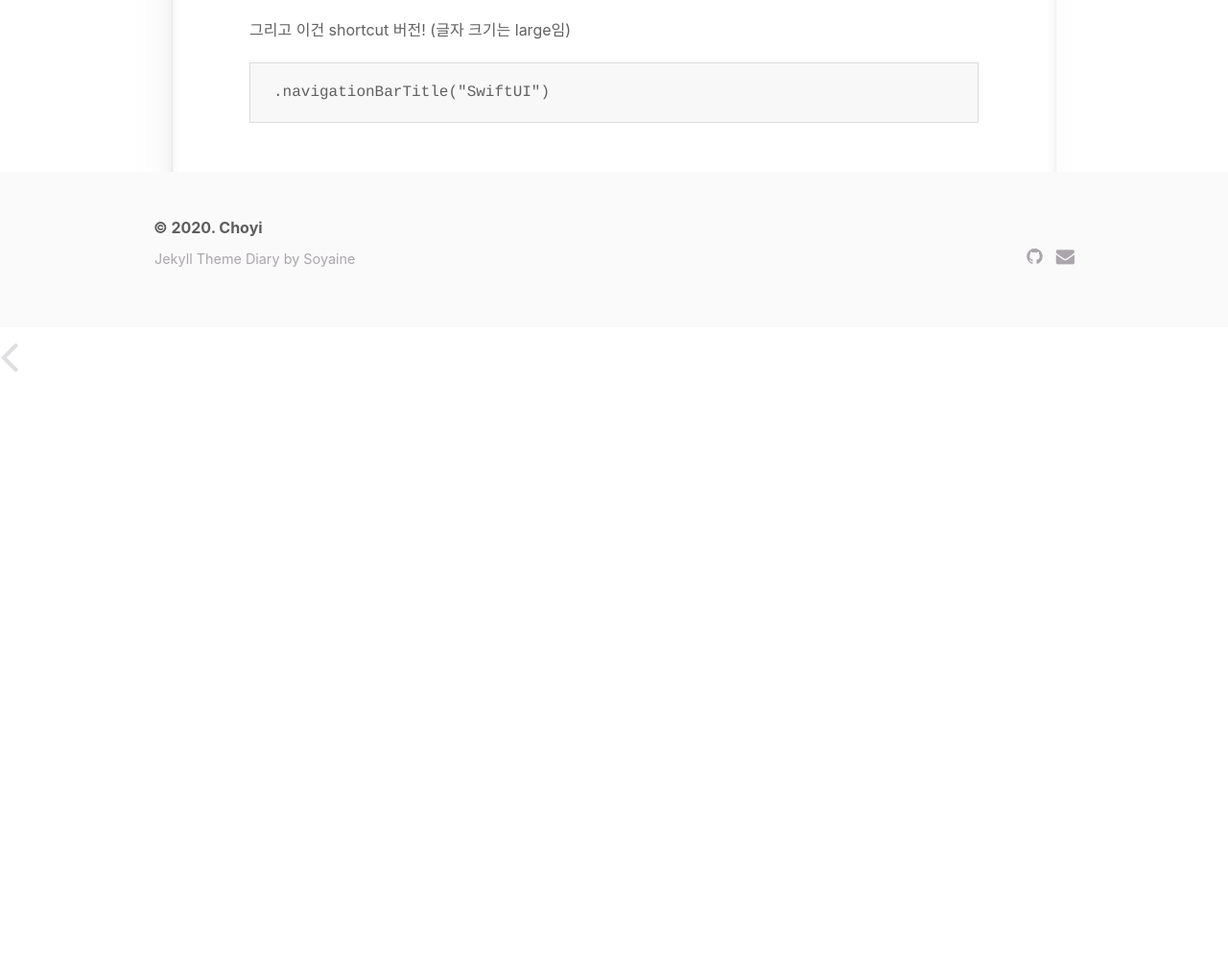
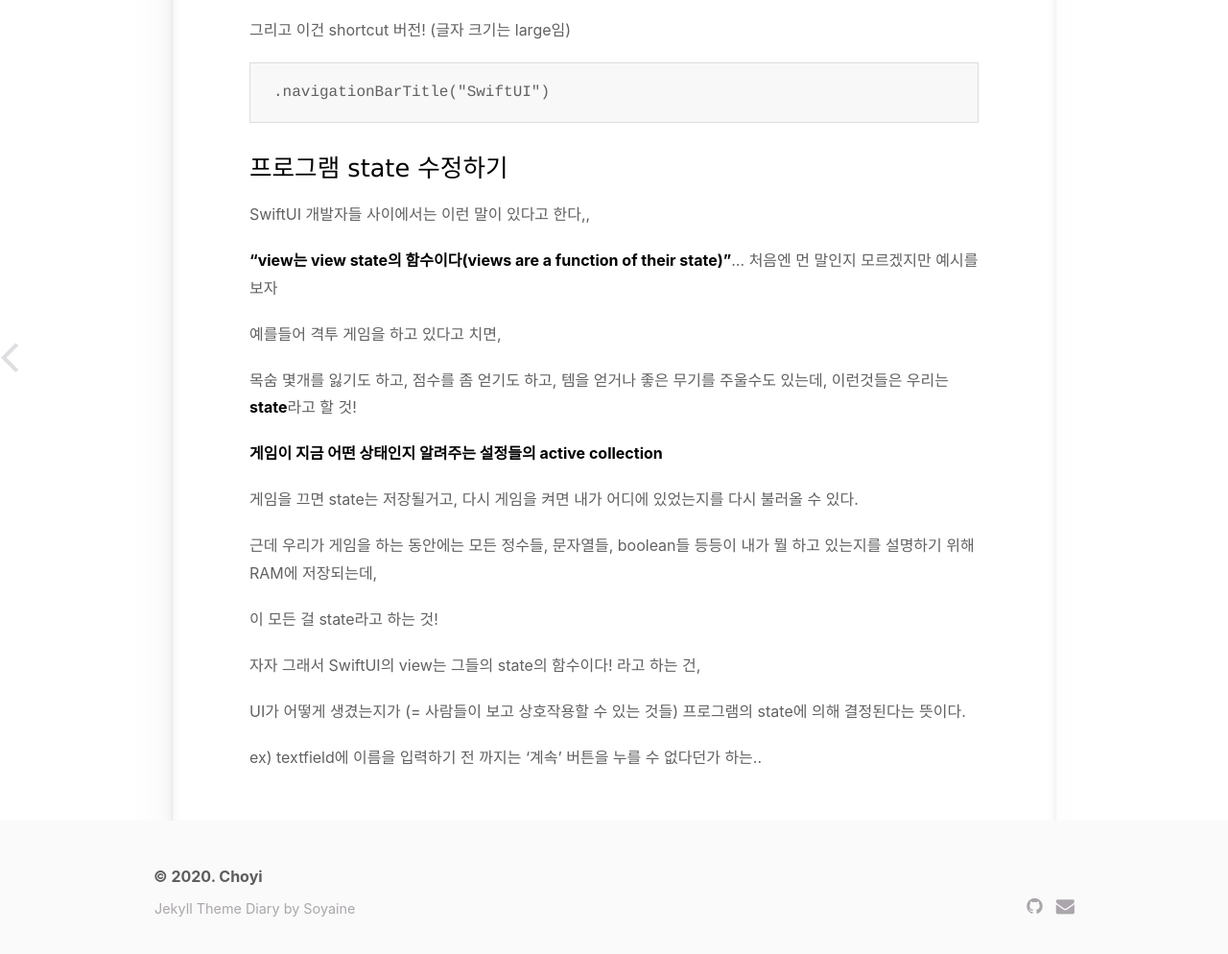
Before and after one commit to jeongchoyi/jeongchoyi.github.io, a Jekyll site: the page built from _posts/2020-11-03-swiftui-form-navigationview-state.md, in a window 1280 px wide and 1400 px high, scrolled down 6545 px. Shown: the part 383-1377 px from the top of the window at 96% size. Built offline with Jekyll 4.4.1, drawn with Linux system fonts in a browser that asks for light colours; some web fonts are replaced; before the commit the page ends 7269 px from its top, so only the background shows below that.

Commit message:
add state

````diff
--- a/_posts/2020-11-03-swiftui-form-navigationview-state.md
+++ b/_posts/2020-11-03-swiftui-form-navigationview-state.md
@@ -142,7 +142,7 @@ Simulator를 돌려보면 아래와 같이 스크롤에 따라 Navi bar가 생
 
 자 이제 Navigation bar에 title을 달아보자! ***modifier***를 사용하면 된다.
 
-*modifier*는 한 가지 작은 차이가있는 일반 메소드인데, **항상 사용하는 모든 항목의 새 인스턴스를 반환**합니다.
+*modifier*는 한 가지 작은 차이가있는 일반 메소드인데, **항상 사용하는 모든 항목의 새 인스턴스를 반환**한다.
 
 ```swiftui
 .navigationBarTitle(Text("SwiftUI"))
@@ -171,3 +171,33 @@ Simulator를 돌려보면 아래와 같이 스크롤에 따라 Navi bar가 생
 ```
 .navigationBarTitle("SwiftUI")
 ```
+
+
+
+### 프로그램 state 수정하기
+
+SwiftUI 개발자들 사이에서는 이런 말이 있다고 한다,,
+
+**"view는 view state의 함수이다(views are a function of their state)"**... 처음엔 먼 말인지 모르겠지만 예시를 보자
+
+예를들어 격투 게임을 하고 있다고 치면,
+
+목숨 몇개를 잃기도 하고, 점수를 좀 얻기도 하고, 템을 얻거나 좋은 무기를 주울수도 있는데, 이런것들은 우리는 **state**라고 할 것!
+
+**게임이 지금 어떤 상태인지 알려주는 설정들의 active collection**
+
+
+
+게임을 끄면 state는 저장될거고,  다시 게임을 켜면 내가 어디에 있었는지를 다시 불러올 수 있다.
+
+근데 우리가 게임을 하는 동안에는 모든 정수들, 문자열들, boolean들 등등이 내가 뭘 하고 있는지를 설명하기 위해 RAM에 저장되는데,
+
+이 모든 걸 state라고 하는 것!
+
+
+
+자자 그래서 SwiftUI의 view는 그들의 state의 함수이다! 라고 하는 건,
+
+UI가 어떻게 생겼는지가 (= 사람들이 보고 상호작용할 수 있는 것들) 프로그램의 state에 의해 결정된다는 뜻이다.
+
+ex) textfield에 이름을 입력하기 전 까지는 '계속' 버튼을 누를 수 없다던가 하는..
````
